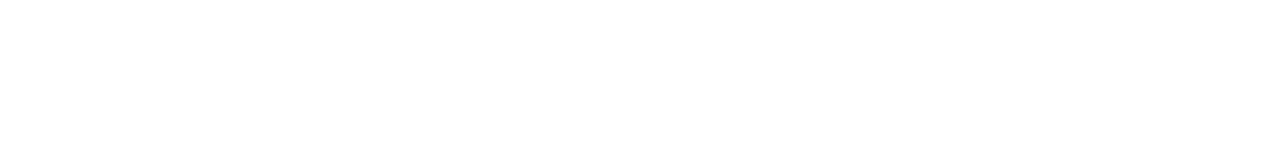
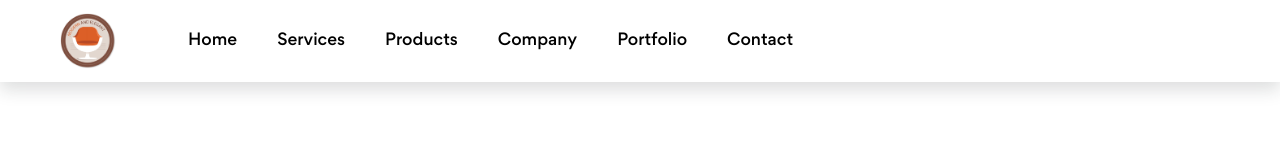
Before and after one commit to Fereshteh-Moghadas/landing_page, a plain HTML site: page index.html in a window 1280 px wide. Drawn offline with Linux system fonts and the light colour scheme.

Commit message:
header created

```diff
--- a/assets/css/style.css
+++ b/assets/css/style.css
@@ -0,0 +1,24 @@
+*{
+    margin: 0;
+    padding: 0;
+    box-sizing: border-box;
+}
+@font-face {
+    font-family: Gordita;
+    src: url(../fonts/Gordita-Medium.woff);
+}
+body{
+    font-family: Gordita;
+}
+/* ************ Header Start ************ */
+
+.logo{
+    width: 3.5rem;
+}
+
+.nav-link{
+    transition: .5s ease;
+}
+.nav-link:hover{
+    color: #f1554a !important;
+}
--- a/index.html
+++ b/index.html
@@ -10,6 +10,44 @@
 </head>
 
 <body>
+
+    <!-- --------- Header Start --------- -->
+    <nav class="navbar navbar-expand-md shadow fixed-top">
+        <div class="container-fluid">
+            <a class="navbar-brand" href="#">
+                <img src="assets/images/logo.png" alt="" class="logo me-5 ms-5">
+            </a>
+            <button class="navbar-toggler" type="button" data-bs-toggle="collapse" data-bs-target="#navbarNav"
+                aria-controls="navbarNav" aria-expanded="false" aria-label="Toggle navigation">
+                <span class="navbar-toggler-icon"></span>
+            </button>
+            <div class="collapse navbar-collapse" id="navbarNav">
+                <ul class="navbar-nav ">
+                    <li class="nav-item pe-4 text-black">
+                        <a class="nav-link text-black" href="#" id="#home">Home</a>
+                    </li>
+                    <li class="nav-item pe-4">
+                        <a class="nav-link text-black" href="#" id="#services">Services</a>
+                    </li>
+                    <li class="nav-item pe-4">
+                        <a class="nav-link text-black" href="#" id="#products">Products</a>
+                    </li>
+                    <li class="nav-item pe-4">
+                        <a class="nav-link text-black" href="#" id="#company">Company</a>
+                    </li>
+                    <li class="nav-item pe-4">
+                        <a class="nav-link text-black" href="#" id="#portfolio">Portfolio</a>
+                    </li>
+                    <li class="nav-item pe-4">
+                        <a class="nav-link text-black" href="#" id="#contact">Contact</a>
+                    </li>
+                </ul>
+            </div>
+        </div>
+    </nav>
+    <!-- --------- Header End --------- -->
+
+
     <script src="assets/js/bootstrap.bundle.min.js"></script>
 </body>
 
```
